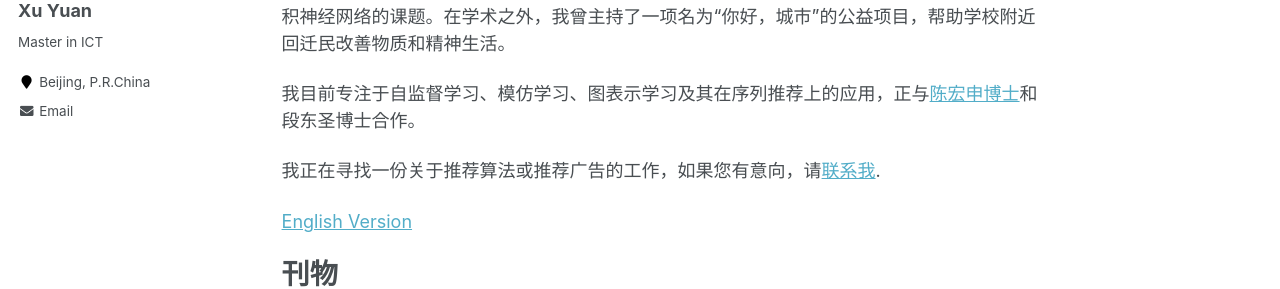
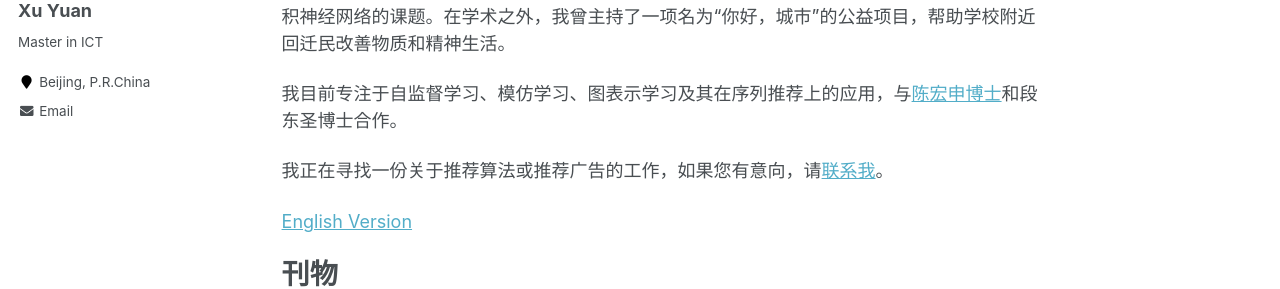
Before and after one commit to yuanninesuns/yuanninesuns.github.io, a Jekyll site: the page built from _pages/about-chi.md, in a window 1280 px wide and 1392 px high. Shown: the part 262-551 px from the top of the window. Built offline with Jekyll 4.4.1, drawn with Linux system fonts in a browser that asks for light colours.

Commit message:
第一次个人主页尝试8

```diff
--- a/_pages/about-chi.md
+++ b/_pages/about-chi.md
@@ -3,18 +3,18 @@
 title: "关于我"
 excerpt: "About me"
 author_profile: true
-# redirect_from:
-#   - /about-chi/
-#   - /about-chi.html
+redirect_from:
+  - /about-chi/
+  - /about-chi.html
 ---
 
 我是[中国科学院计算技术研究所](http://www.ict.ac.cn/)在读的硕士，师从[赵晓芳老师](http://www.ict.cas.cn/sourcedb_2018_ict_cas/cn/jssrck/200909/t20090917_2496799.html)，研究方向是推荐系统和自然语言处理。
 
 在加入计算所之前，我曾在[东北大学](https://www.neu.edu.cn/)获得了软件工程学士学位，在[任涛教授](http://faculty.neu.edu.cn/swc/rent/)的实验室研究关于卷积神经网络的课题。在学术之外，我曾主持了一项名为“你好，城市”的公益项目，帮助学校附近回迁民改善物质和精神生活。
 
-我目前专注于自监督学习、模仿学习、图表示学习及其在序列推荐上的应用，正与[陈宏申博士](https://www.chenhongshen.com/)和段东圣博士合作。
+我目前专注于自监督学习、模仿学习、图表示学习及其在序列推荐上的应用，与[陈宏申博士](https://www.chenhongshen.com/)和段东圣博士合作。
 
-我正在寻找一份关于推荐算法或推荐广告的工作，如果您有意向，请<a href="yuan_xusun@163.com">联系我</a>.
+我正在寻找一份关于推荐算法或推荐广告的工作，如果您有意向，请<a href="mailto:yuan_xusun@163.com">联系我</a>。
 
 <a href="/about.html">English Version</a>
 
```
Also changed, not shown: _pages/about.md (+1 -1 lines).
